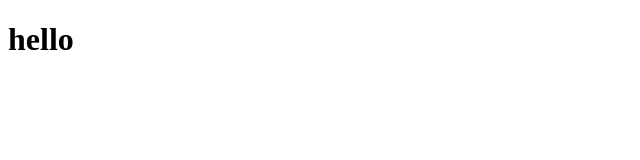
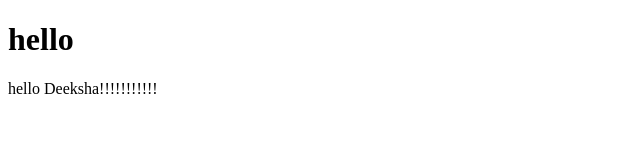
Before and after one commit to deekshaa7/first-project, a plain HTML site: page index.html in a window 1280 px wide. Shown: the whole page, without its empty margins (0-640 px from the left). Drawn offline with Linux system fonts and the light colour scheme.

Commit message:
Update index.html

```diff
--- a/index.html
+++ b/index.html
@@ -7,5 +7,6 @@
 </head>
 <body>
    <h1>hello</h1>
+    hello Deeksha!!!!!!!!!!!
 </body>
 </html>
```
